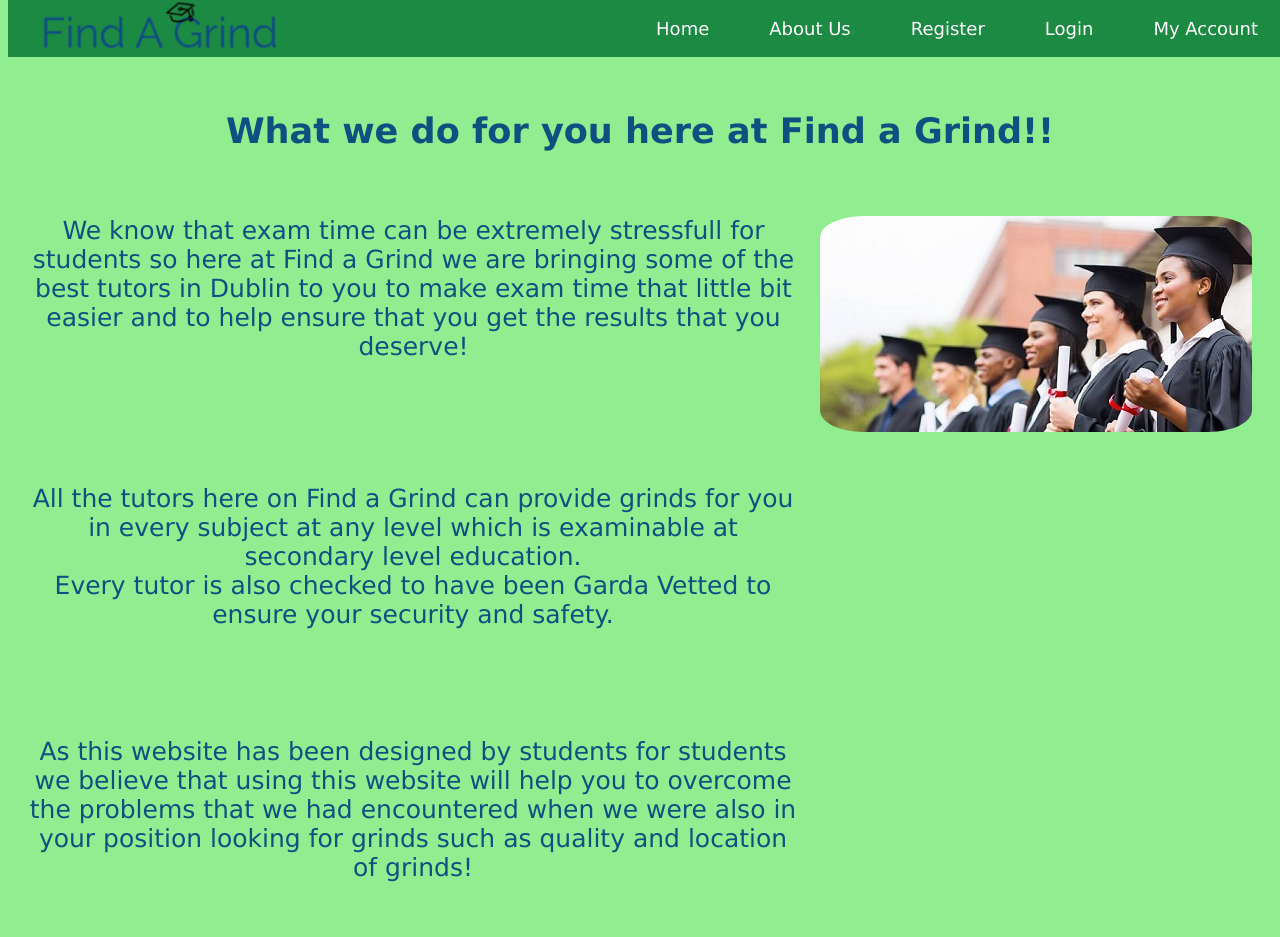
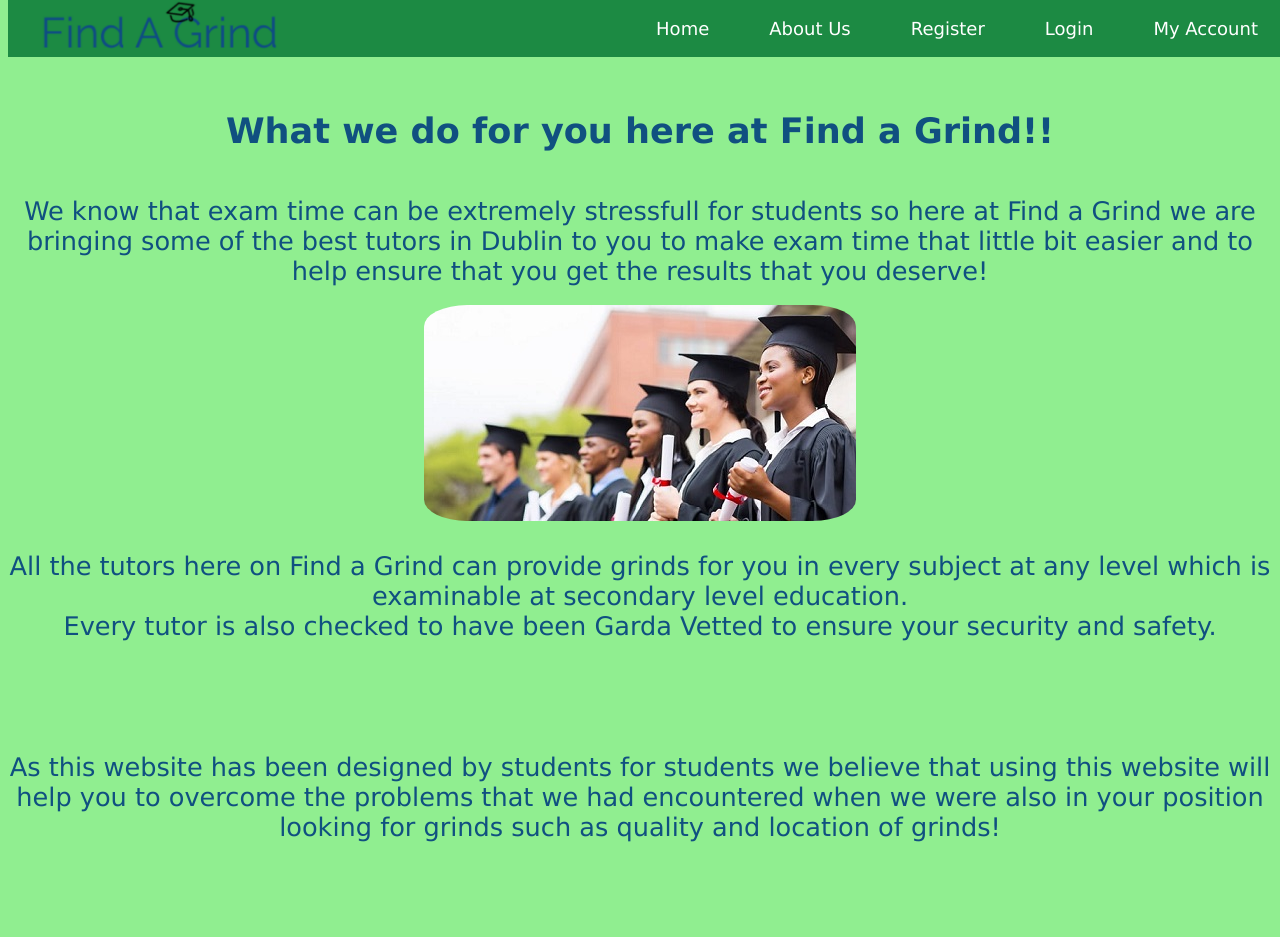
Before and after one commit to AtteKarppinen/GrindTutorServices, a PHP site: page /about.php in a window 1280 px wide. After the commit the page ends 842 px from the top, so only its background shows below. Run offline with PHP 8.4, Linux system fonts and the light colour scheme.

Commit message:
Fixed CSS
Changed some of the CSS as certain content had been moved in previous commits.

```diff
--- a/Front-End/about.php
+++ b/Front-End/about.php
@@ -7,7 +7,7 @@
 		<div class= "aboutHeader">
 				<h3> What we do for you here at Find a Grind!!</h3>
 		</div>
-		<div class="aboutContainer">
+
 			<div class="aboutText">
 							We know that exam time can be extremely stressfull for students
 							so here at Find a Grind we are bringing some of the best tutors
@@ -15,7 +15,9 @@
 							ensure that you get the results that you deserve!
 			</div>
 
-			 <div class="descImg">
+			<br>
+
+			<div class="descImg">
 				<img id="roundedImage2" src="Images/Graduating1.jpg" alt="Students">
 			</div>
 
@@ -34,6 +36,5 @@
 			</div>
 
 
-		</div>
 		</body>
 </html>
--- a/Front-End/design.css
+++ b/Front-End/design.css
@@ -141,33 +141,13 @@ body {
 
 /* --------About-------- */
 
-.aboutContainer{
-	display: grid;
-	grid-template-areas:
-	'description description image image image image'
-	'title title search search search search'
-	'heading heading heading heading heading heading'
-	'tutor1 tutor1 tutor1 tutor2 tutor2 tutor2';
-	grid-gap: 1px;
-	background-color: lightgreen;
-	padding: 10px;
-}
-
-.aboutContainer > div {
+.aboutText{
 	text-align: center;
-	padding: 10px;
-	font-size: 25px;
-	font-family: "Lucida Grande", sans-serif;
-}
-
-.aboutText{
-	grid-area: description;
-	text-align: center;
+	font-size: 2vw;
 }
 
 .descImg {
-	grid-area: image;
-	float: center;
+	text-align: center;
 }
 
 .aboutHeader {
@@ -175,6 +155,11 @@ body {
 	padding: 10px ;
 	font-size: 30px;
 	font-family: "Lucida Grande", sans-serif;
+}
+
+.aboutBody{
+	font-size: 2vw;
+	text-align: center;
 }
 
 #roundedImage2 {
```
